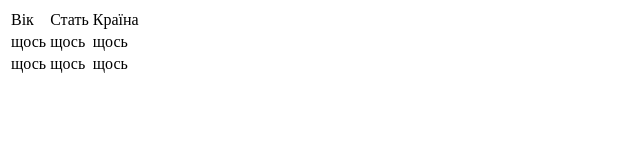
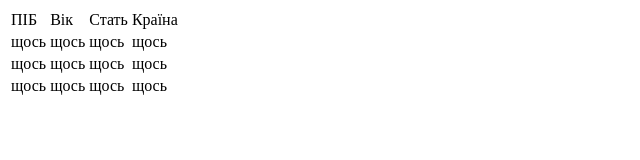
Before and after one commit to Kasgor/WebTools, a plain HTML site: page lab1.4.html in a window 1280 px wide. Shown: the whole page, without its empty margins (0-640 px from the left). Drawn offline with Linux system fonts and the light colour scheme.

Commit message:
Add some changes

```diff
--- a/lab1.4.html
+++ b/lab1.4.html
@@ -11,6 +11,7 @@
     <!-- таблиця з даними про країну, стать, вік, ПІБ  -->
     <table>
         <tr>
+          <td>ПІБ</td>
           <td>Вік</td>
           <td>Стать</td>
           <td>Країна</td>
@@ -19,12 +20,20 @@
           <td>щось</td>
           <td>щось</td>
           <td>щось</td>
+          <td>щось</td>
         </tr>
         <tr>
           <td>щось</td>
           <td>щось</td>
           <td>щось</td>
-
+          <td>щось</td>
+        </tr>
+        <tr>
+          <td>щось</td>
+          <td>щось</td>
+          <td>щось</td>
+          <td>щось</td>
+        </tr>
       </table>
     </main>
 </body>
```
Also changed, not shown: lab.1.2.html (+3 -1 lines), lab.1.3.html (+1 -0 lines).
